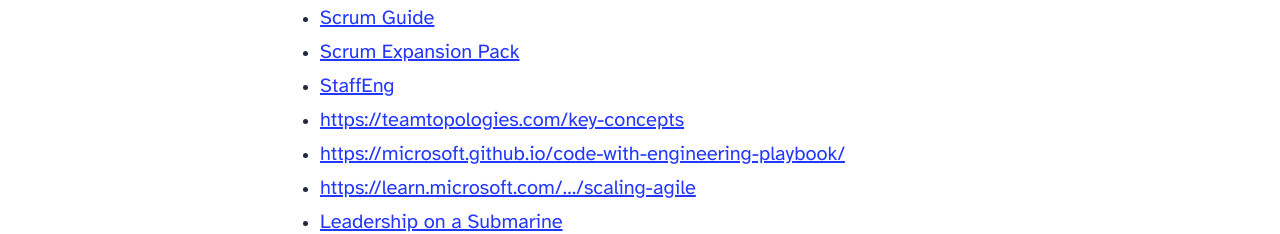
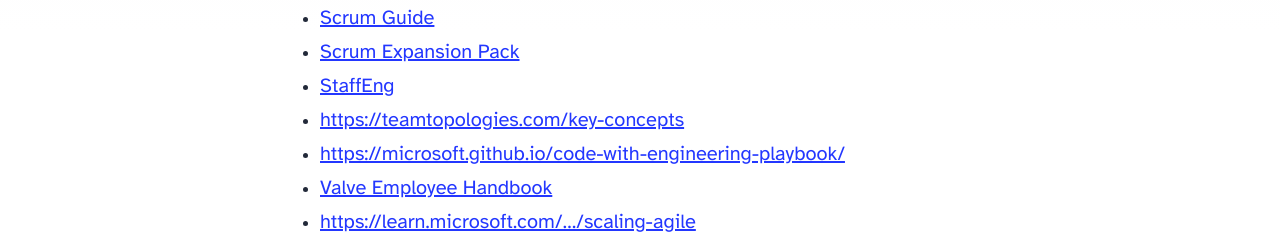
Before and after one commit to Mcphylus12/mcphylus12.github.io, an Astro site: page /links in a window 1280 px wide. Shown: the part 568-802 px from the top of the page. Built offline with nearby package versions, Linux system fonts and the light colour scheme; Astro itself is replaced by a stand-in of ours.

Commit message:
Update links.md

```diff
--- a/src/pages/links.md
+++ b/src/pages/links.md
@@ -17,6 +17,7 @@ This is a random assortment of links I’ve accrued. It’s mainly for personal
 - [StaffEng](https://staffeng.com/)
 - [https://teamtopologies.com/key-concepts](https://teamtopologies.com/key-concepts)
 - [https://microsoft.github.io/code-with-engineering-playbook/](https://microsoft.github.io/code-with-engineering-playbook/)
+- [Valve Employee Handbook](https://cdn.fastly.steamstatic.com/apps/valve/Valve_NewEmployeeHandbook.pdf)
 - [https://learn.microsoft.com/.../scaling-agile](https://learn.microsoft.com/en-us/devops/plan/scaling-agile)
 - [Leadership on a Submarine](https://youtu.be/HYXH2XUfhfo)
 
```
